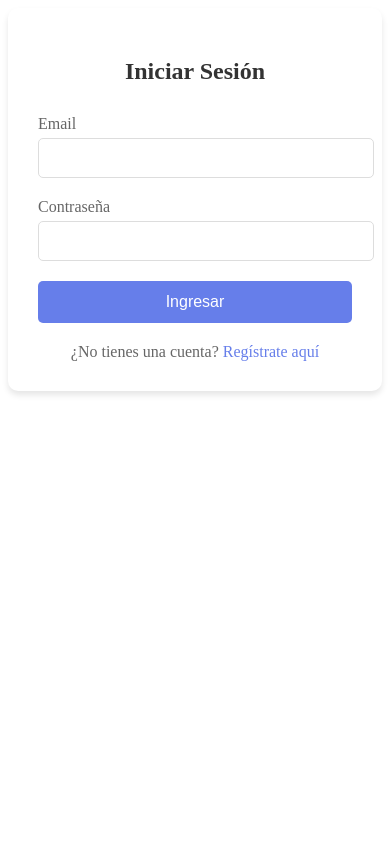
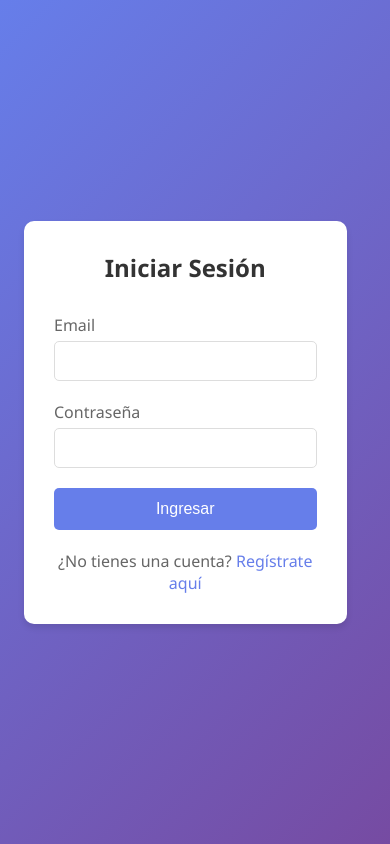
Before and after one commit to Tulio-Rangel/banksofka-frontend, an Angular app: page /login in a window 390 px wide. Built offline with nearby package versions, Linux system fonts and the light colour scheme.

Commit message:
`Added global styles and layout for the application`

```diff
--- a/src/styles.css
+++ b/src/styles.css
@@ -1 +1,73 @@
-/* You can add global styles to this file, and also import other style files */
+* {
+  margin: 0;
+  padding: 0;
+  box-sizing: border-box;
+}
+
+body {
+  font-family: 'Segoe UI', Tahoma, Geneva, Verdana, sans-serif;
+  background: linear-gradient(135deg, #667eea 0%, #764ba2 100%);
+  height: 100vh;
+  display: flex;
+  align-items: center;
+  justify-content: center;
+}
+
+.container {
+  padding: 20px;
+  width: 100%;
+  max-width: 400px;
+}
+
+.error-message {
+  color: #dc3545;
+  margin-bottom: 15px;
+  text-align: center;
+  min-height: 20px;
+}
+
+.success-message {
+  color: #28a745;
+  margin-bottom: 15px;
+  text-align: center;
+  min-height: 20px;
+  padding: 10px;
+  background-color: #d4edda;
+  border-radius: 5px;
+  display: none;
+}
+
+.success-message.show {
+  display: block;
+  animation: fadeIn 0.5s ease-in-out;
+}
+
+.error-message.show {
+  animation: fadeIn 0.5s ease-in-out;
+}
+
+@keyframes fadeIn {
+  from {
+      opacity: 0;
+      transform: translateY(-10px);
+  }
+  to {
+      opacity: 1;
+      transform: translateY(0);
+  }
+}
+
+@media (max-width: 480px) {
+  .container {
+      width: 95%;
+      padding: 1.5rem;
+  }
+
+  h1 {
+      font-size: 1.5rem;
+  }
+
+  .buttons {
+      flex-direction: column;
+  }
+}
```
